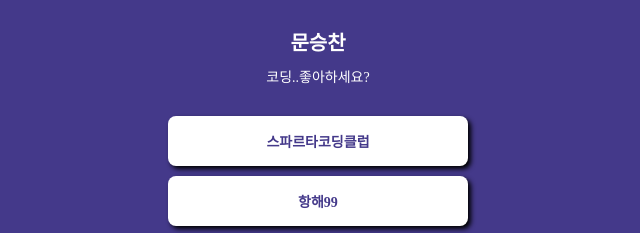
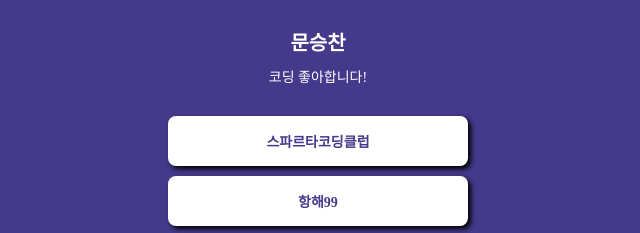
Before and after one commit to seungchan2022/mypage, a plain HTML site: page index.html in a window 1280 px wide. Shown: the part 137-370 px from the top of the page, 322-962 px from the left. Drawn offline with Linux system fonts and the light colour scheme; a web font is replaced by a local one.

Commit message:
Update index.html

```diff
--- a/index.html
+++ b/index.html
@@ -82,7 +82,7 @@
     <div class="wrap">
         <div class="profile"></div>
         <h1 class="main">문승찬</h1>
-        <p class="sub">코딩..좋아하세요?</p>
+        <p class="sub">코딩 좋아합니다!</p>
         <a target="_blank" href="https://spartacodingclub.kr/">스파르타코딩클럽</a>
         <a target="_blank" href="https://hanghae99.spartacodingclub.kr/">항해99</a>
         <a target="_blank" href="https://chang.spartacodingclub.kr/">창업 부트캠프 창</a>
```
